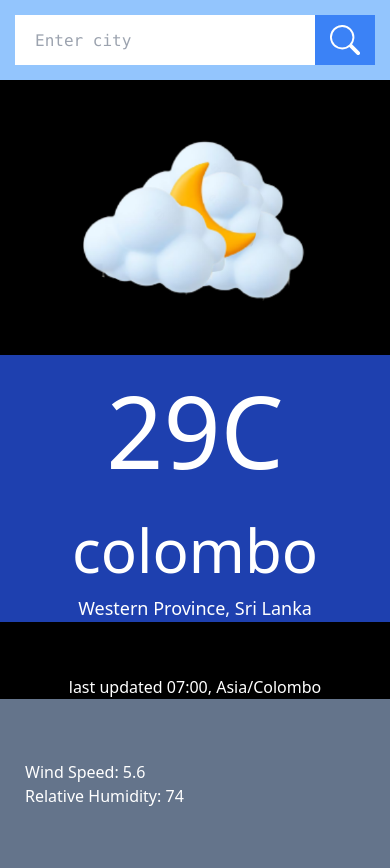
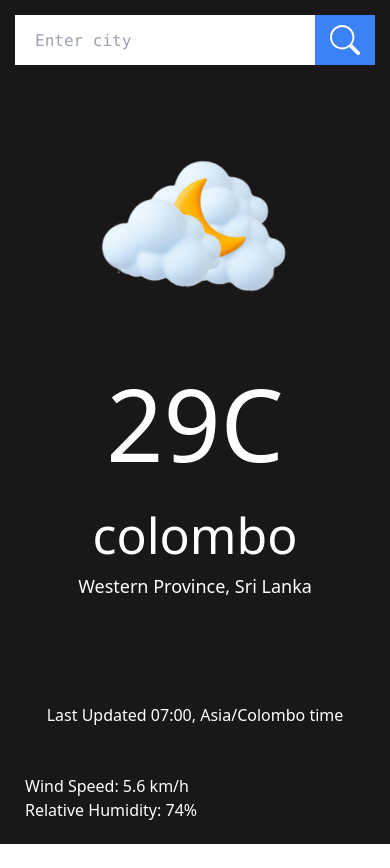
Before and after one commit to GIMZ98/weatherApp, a React (Vite) app: page / in a window 390 px wide. Built offline with nearby package versions, Linux system fonts and the light colour scheme.

Commit message:
Updated UI and solved lint errors:

```diff
--- a/src/App.jsx
+++ b/src/App.jsx
@@ -1,4 +1,3 @@
-import React from 'react'
 import Home from './Home'
 
 
--- a/src/Home.jsx
+++ b/src/Home.jsx
@@ -1,4 +1,4 @@
-import React, { useEffect } from 'react'
+import { useEffect } from 'react'
 import SearchDiv from './features/SearchDiv'
 import ImgDiv from './features/ImgDiv'
 import TemperatureDiv from './features/TemperatureDiv'
@@ -13,17 +13,17 @@ const Home = () => {
 
   useEffect(() => {
     if(infos.is_day==1){
-      $('#home').removeClass('bg-black').addClass('bg-blue-600')
+      $('#home').removeClass('bg-[#191717]').addClass('bg-[#6499E9]')
     }
     else{
-      $('#home').removeClass('bg-blue-600').addClass('bg-black')
+      $('#home').removeClass('bg-[#6499E9]').addClass('bg-[#191717]')
     }
   }, [infos])
 
 
   return (
     <div className='flex justify-center'>
-        <div id='home' className='flex flex-col justify-between max-w-[800px] w-screen min-h-screen bg-black'>
+        <div id='home' className='flex flex-col justify-between max-w-[800px] w-screen min-h-screen bg-[#6499E9]'>
             <SearchDiv/>
             <ImgDiv/>
             <TemperatureDiv/>
--- a/src/features/BottomDiv.jsx
+++ b/src/features/BottomDiv.jsx
@@ -1,4 +1,3 @@
-import React from 'react'
 import { useSelector } from 'react-redux'
 import { selectInfos } from './infosSlice'
 
@@ -7,13 +6,13 @@ const BottomDiv = () => {
 
   return (
     <>
-      <div className='w-full h-1/5'>
+      <div className='w-full h-1/6'>
         <p className='text-white text-center'>
-            last updated {infos.time.substring(11, 16)}, {infos.timezone}
+            Last Updated {infos.time.substring(11, 16)}, {infos.timezone} time
         </p>
-        <div className='flex flex-col justify-center h-full w-full bg-slate-500 pl-[25px]'>
-            <p className='text-white'>Wind Speed: {infos.windspeed}</p>
-            <p className='text-white'>Relative Humidity: {infos.relativehumidity}</p>
+        <div className='flex flex-col justify-center h-full w-full bg-slate-0 pl-[25px]'>
+            <p className='text-white'>Wind Speed: {infos.windspeed} km/h</p>
+            <p className='text-white'>Relative Humidity: {infos.relativehumidity}%</p>
         </div>
       </div>
     </>
--- a/src/features/ImgDiv.jsx
+++ b/src/features/ImgDiv.jsx
@@ -1,4 +1,3 @@
-import React from 'react'
 import sun from '../assets/img/sun.png'
 import moon from '../assets/img/moon.png'
 import sun_clouds from '../assets/img/sun-clouds.png'
@@ -13,7 +12,7 @@ const ImgDiv = () => {
 
   return (
     <>
-        <div className='flex justify-center items-center bg-slate-0 h-1/5'>
+        <div className='flex justify-center items-center bg-slate-0 sm:mt-0 mt-[-30px] sm:h-1/5 h-1/6'>
             {
                 (infos.is_day==1)?(
                     (infos.cloudcover>60)?(
--- a/src/features/SearchDiv.jsx
+++ b/src/features/SearchDiv.jsx
@@ -1,16 +1,15 @@
-import React, { useState, useEffect } from 'react'
+import { useState, useEffect } from 'react'
 import { BsSearch } from 'react-icons/bs'
-import { VscLocation } from 'react-icons/vsc'
 import $ from 'jquery'
 import { TiDeleteOutline } from 'react-icons/ti'
-import { setCoords, selectCoords } from './coordsSlice'
+import { setCoords } from './coordsSlice'
 import { useDispatch, useSelector } from 'react-redux'
 import { setInfos, selectInfos } from './infosSlice'
 
 const SearchDiv = () => {
 
   const dispatch = useDispatch()
-  const coords = useSelector(selectCoords)
+  // const coords = useSelector(selectCoords)
   const infos = useSelector(selectInfos)
 
   const [ city, setCity ] = useState('')
@@ -138,8 +137,8 @@ const SearchDiv = () => {
   }, [city])
 
   return (
-    <div className='flex justify-between h-[80px] w-full bg-blue-300 z-[100]'>
-        <div className='flex bg-blue-300 w-full p-[15px]'>
+    <div className='flex justify-between h-[80px] w-full bg-blue-0 z-[100]'>
+        <div className='flex bg-blue-0 w-full p-[15px]'>
             <div className='bg-slate-0 w-full'>
                 <div className='flex bg-white w-full h-full justify-between items-center'>
                     <input id='city' type="text" placeholder='Enter city' onChange={cityChanged} className='w-full h-full pl-[20px] py-[5px] focus:outline-1 outline-blue-500 font-mono'/>
--- a/src/features/TemperatureDiv.jsx
+++ b/src/features/TemperatureDiv.jsx
@@ -1,4 +1,3 @@
-import React from 'react'
 import { useSelector } from 'react-redux'
 import { selectInfos } from './infosSlice'
 
@@ -7,9 +6,9 @@ const TemperatureDiv = () => {
   const infos = useSelector(selectInfos)
   return (
     <>
-        <div className='flex justify-center items-center flex-col w-full bg-blue-800 min-h-2/5'>
-        <p className='text-[100px] text-white'>{infos.temperature}C</p>
-        <p className='truncate text-[60px] text-white px-2 max-w-full'>{infos.name}</p>
+        <div className='flex justify-center items-center flex-col w-full bg-blue-0 sm:mt-0 mt-[-50px] min-h-2/5'>
+        <p className='sm:text-[150px] text-[100px] text-white'>{infos.temperature}C</p>
+        <p className='truncate sm:text-[60px] text-[50px] text-white px-2 max-w-full'>{infos.name}</p>
         <p className='text-[18px] text-white'>
             {
                 (infos.admin1)?(
--- a/src/main.jsx
+++ b/src/main.jsx
@@ -1,4 +1,3 @@
-import React from 'react'
 import ReactDOM from 'react-dom/client'
 import App from './App.jsx'
 import './index.css'
```
